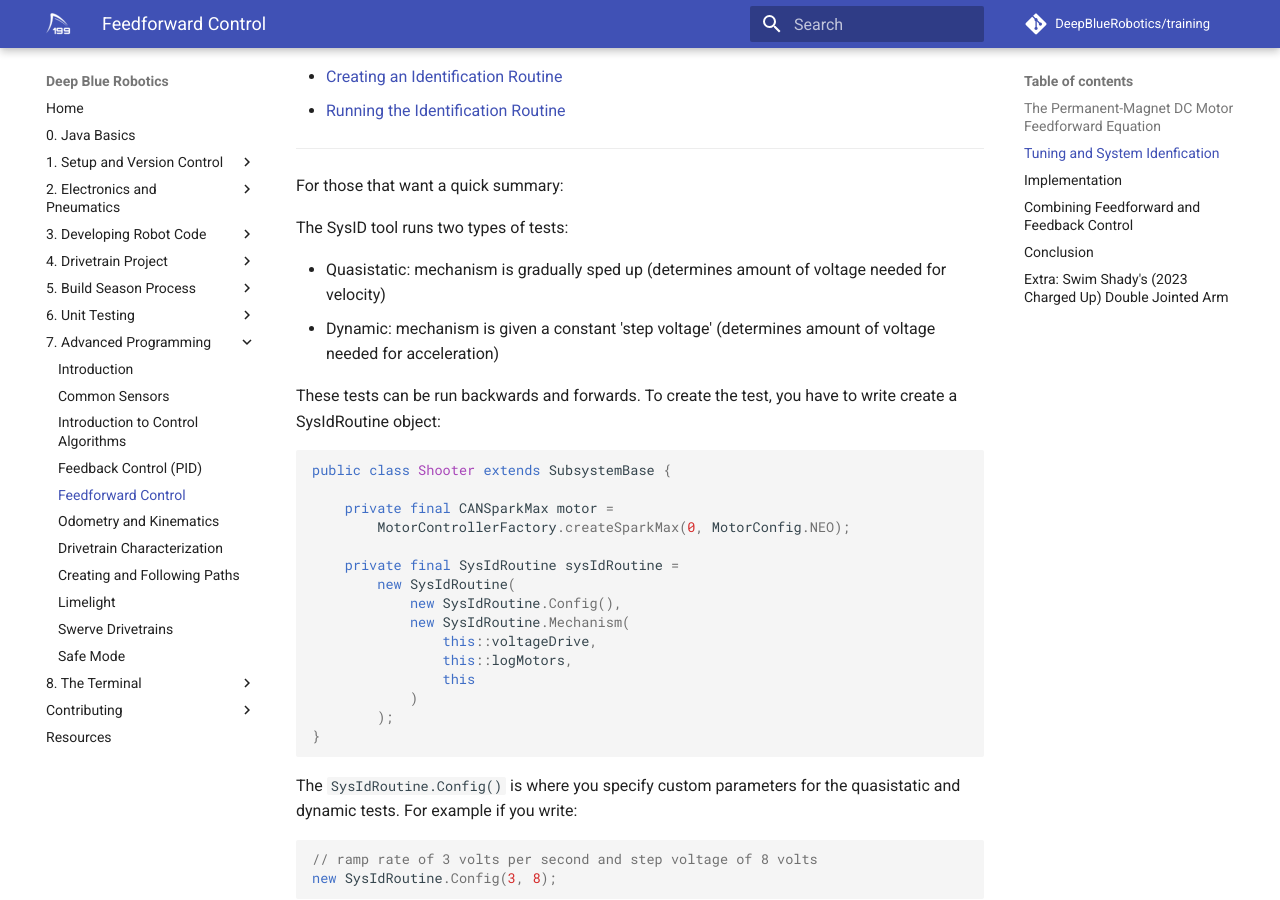
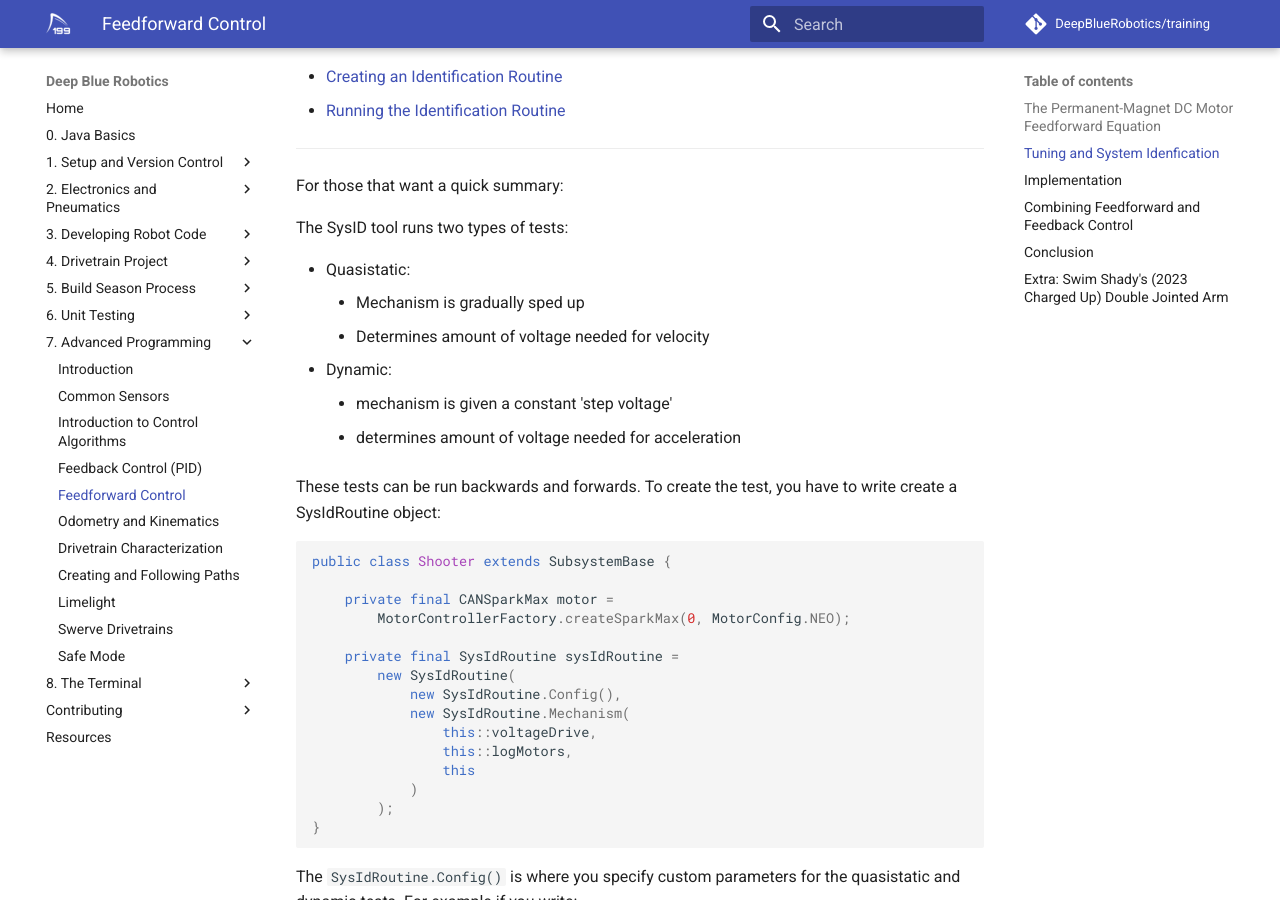
Before and after one commit to DeepBlueRobotics/training, an MkDocs documentation site: the page built from docs/section-7/feedforward-control.md, in a window 1280 px wide and 900 px high, scrolled down 2491 px. Built offline with MkDocs 1.6.1 and Material for MkDocs 9.7.7, drawn with Linux system fonts in a browser that asks for light colours; comment, search, counter and statistics services are not loaded.

````diff
--- a/docs/section-7/feedforward-control.md
+++ b/docs/section-7/feedforward-control.md
@@ -76,8 +76,12 @@ For those that want a quick summary:
 
 The SysID tool runs two types of tests:
 
-- Quasistatic: mechanism is gradually sped up (determines amount of voltage needed for velocity)
-- Dynamic: mechanism is given a constant 'step voltage' (determines amount of voltage needed for acceleration)
+- Quasistatic:
+    - Mechanism is gradually sped up
+    - Determines amount of voltage needed for velocity
+- Dynamic:
+    - mechanism is given a constant 'step voltage'
+    - determines amount of voltage needed for acceleration
 
 These tests can be run backwards and forwards. To create the test, you have to write create a SysIdRoutine object:
 ```java
````
